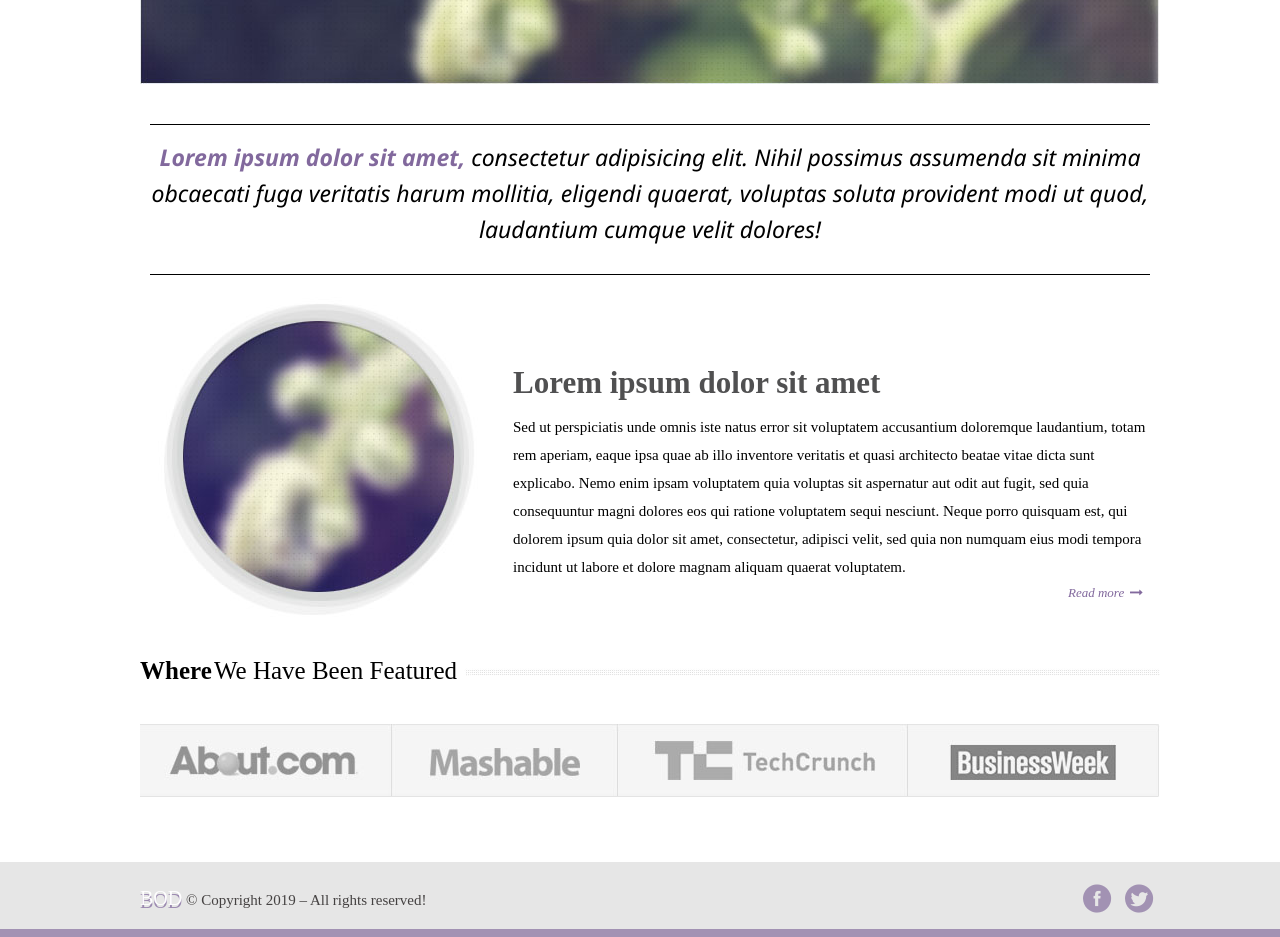
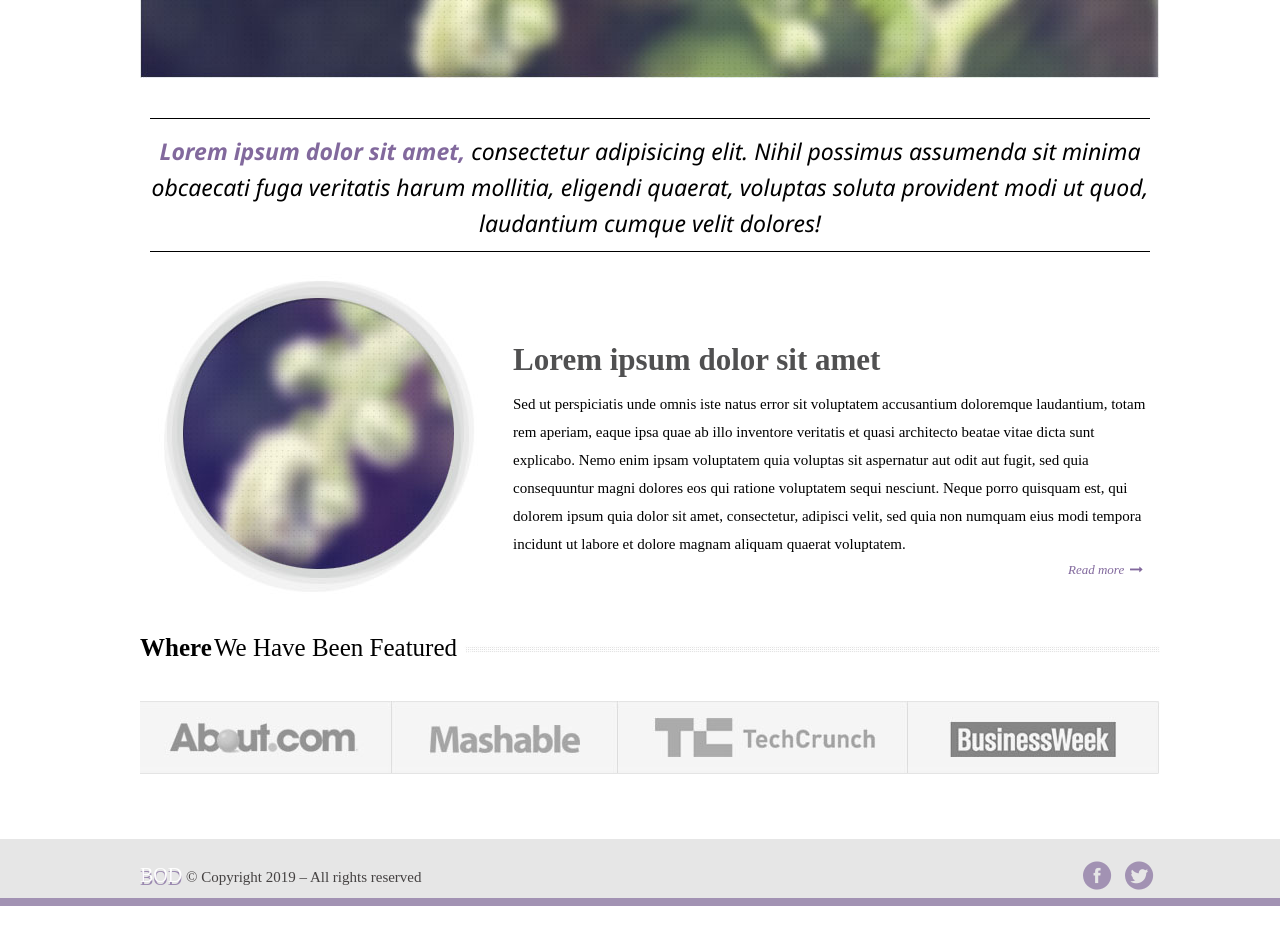
Before and after one commit to yaroslav-bodnar/site-project-2-mingreen, a plain HTML site: page GeekBrains/index.html in a window 1280 px wide. Shown: the part 540-1477 px from the top of the page. After the commit the page ends 1446 px from the top, so only its background shows below. Drawn offline with Linux system fonts and the light colour scheme.

Commit message:
Блок4+блок5+footer= конец шаблона!

```diff
--- a/GeekBrains/css/style.css
+++ b/GeekBrains/css/style.css
@@ -1,6 +1,7 @@
 * {
 	margin: 0;
 	padding: 0;
+    box-sizing: border-box;
 }
 
 .container {
@@ -264,6 +265,7 @@ header {
 	width: 1020px;
 	margin: 0 140px 0 140px;
 	overflow: hidden;
+	position: relative;
 }
 
 .lorem_5 {
@@ -321,6 +323,7 @@ footer {
 	height: 67px;
 	border-bottom: 8px solid #a292b3;
 	background: #e6e6e6;
+	position: relative;
 }
 
 .copy {
--- a/GeekBrains/index.html
+++ b/GeekBrains/index.html
@@ -42,7 +42,7 @@
 			</div>
 		</main>
 		<footer>
-			<p class="copy"><a href="#"><span class="BOD">BOD</span></a> &copy; Copyright 2019 &ndash; All rights reserved!</p>
+			<p class="copy"><a href="#"><span class="BOD">BOD</span></a> &copy; Copyright 2019 &ndash; All rights reserved</p>
 			<a href="#"><span class="icon-twitter-circled"></span></a>
 			<a href="#"><span class="icon-facebook-circled"></span></a>
 		</footer>
```
Lines whose indentation alone changed are shown as unchanged.
